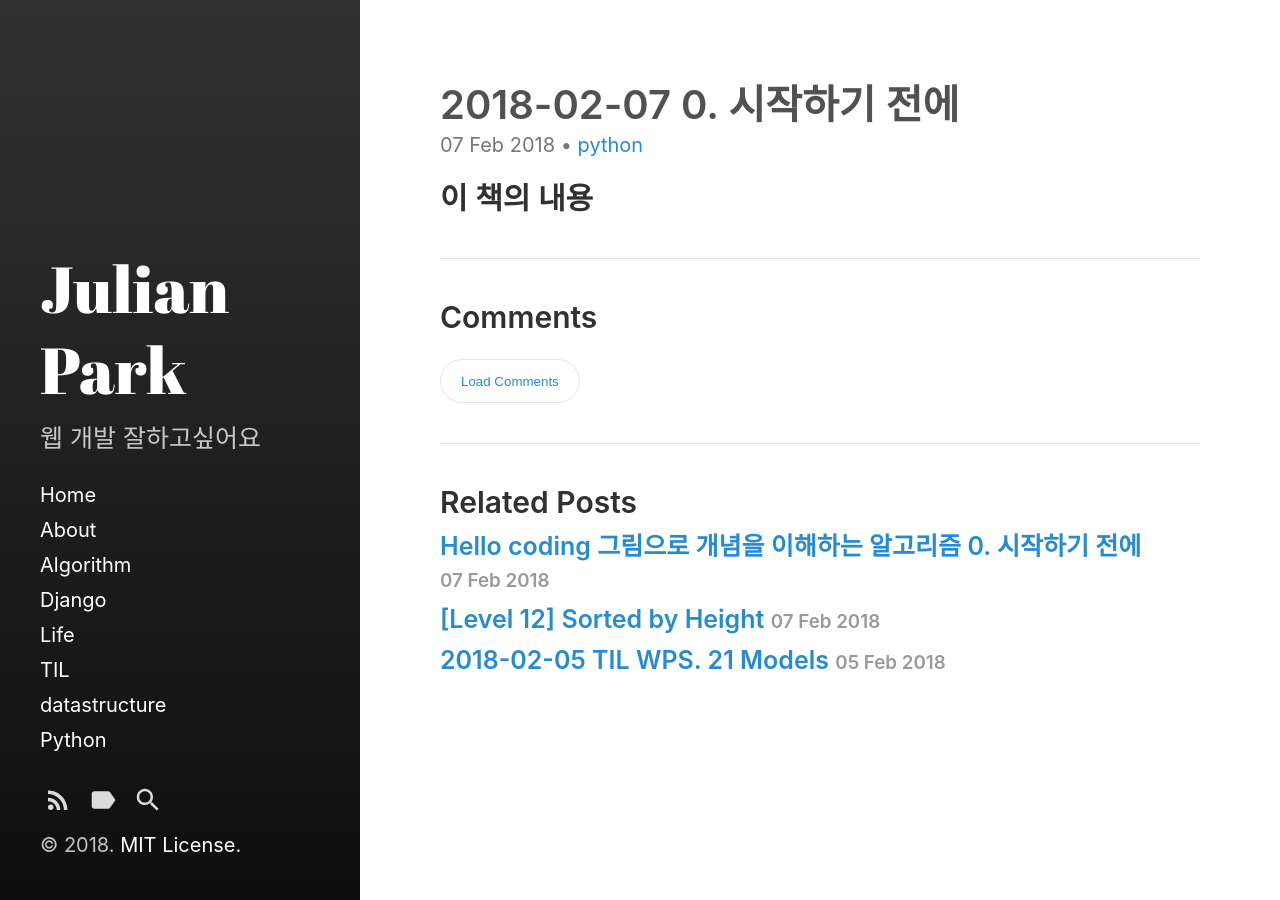
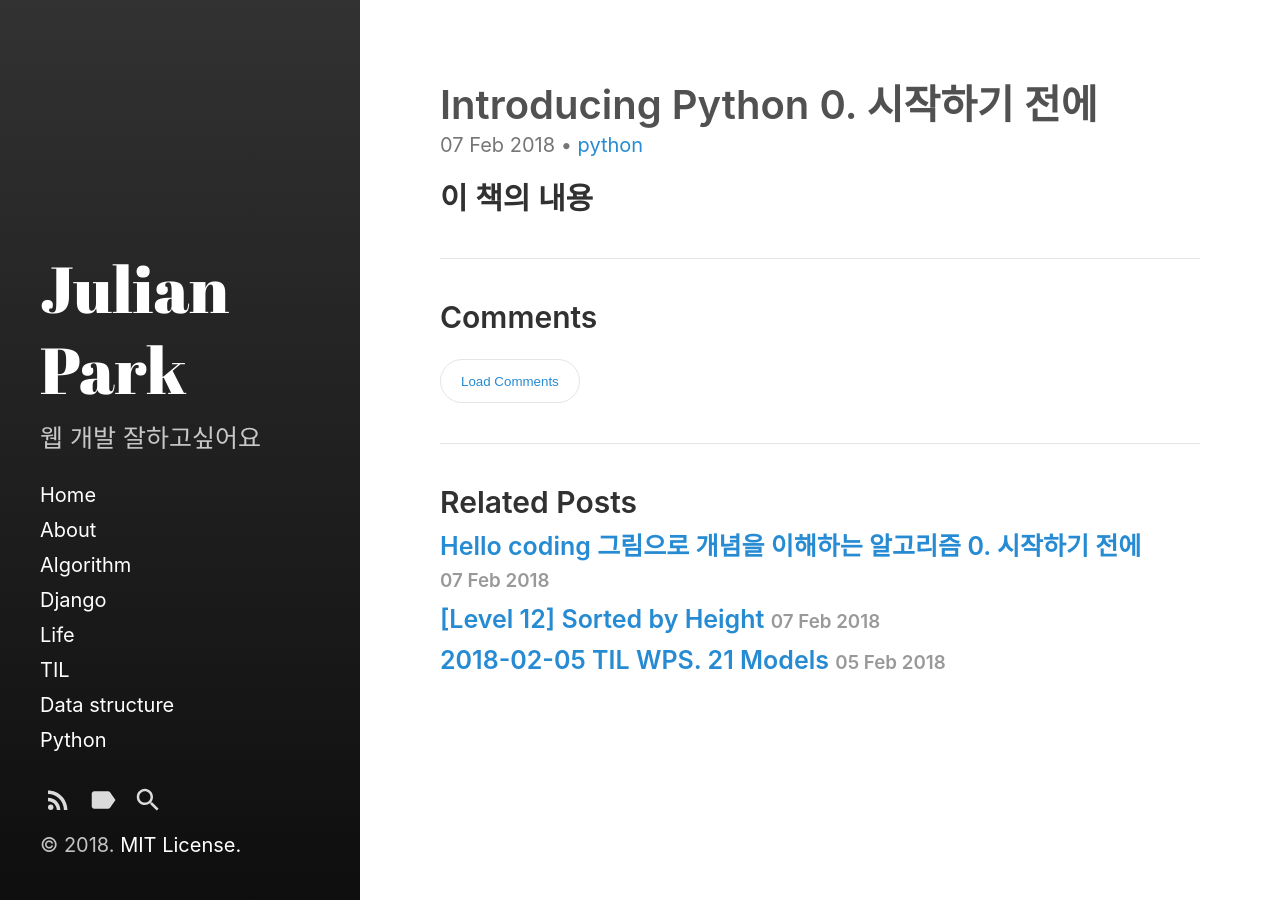
Before and after one commit to Chrisaor/chrisaor.github.com, a Jekyll site: the page built from _posts/Python/2018-02-07-chapter0.md, in a window 1280 px wide. Built offline with Jekyll 4.4.1, drawn with Linux system fonts in a browser that asks for light colours.

Commit message:
category update

```diff
--- a/_posts/Python/2018-02-07-chapter0.md
+++ b/_posts/Python/2018-02-07-chapter0.md
@@ -1,6 +1,6 @@
 ---
 layout: post
-title:  "2018-02-07 0. 시작하기 전에"
+title:  "Introducing Python 0. 시작하기 전에"
 date:   2018-02-07 11:30:00 +0900
 categories: python
 ---
--- a/category/datastructure.md
+++ b/category/datastructure.md
@@ -1,4 +1,5 @@
 ---
 layout: category
-title: datastructure
+title: Data structure
+category: datastructure
 ---
```
